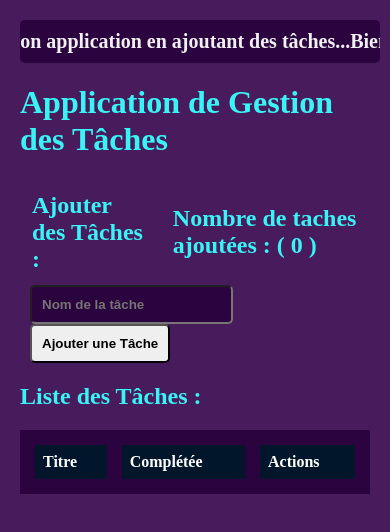
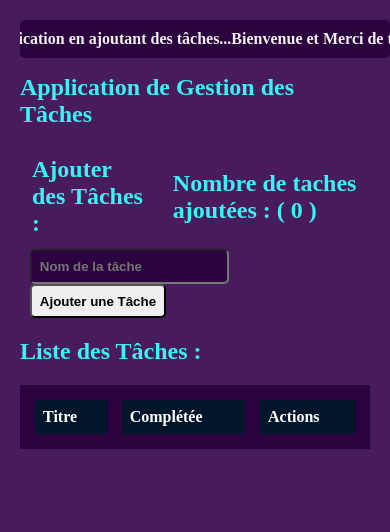
Before and after one commit to Mouhamed1003/systeme-de-gestion-de-taches, a React (Create React App) app: page / in a window 390 px wide. Shown: the top 532 px of the page. Built offline with nearby package versions, Linux system fonts and the light colour scheme.

Commit message:
Amélioration de la responsivité avec la fonction clamp()

```diff
--- a/package.json
+++ b/package.json
@@ -2,6 +2,7 @@
   "name": "appli-web-tasks-manager-by-hooks",
   "version": "0.1.0",
   "private": true,
+  "homepage": "https://Mouhamed1003.github.io/systeme-de-gestion-de-taches/",
   "dependencies": {
     "@testing-library/jest-dom": "^5.17.0",
     "@testing-library/react": "^13.4.0",
@@ -16,6 +17,8 @@
   "scripts": {
     "start": "react-scripts start",
     "build": "react-scripts build",
+    "predeploy": "npm run build",
+    "deploy": "gh-pages -d build",
     "test": "react-scripts test",
     "eject": "react-scripts eject"
   },
@@ -36,5 +39,8 @@
       "last 1 firefox version",
       "last 1 safari version"
     ]
+  },
+  "devDependencies": {
+    "gh-pages": "^6.1.1"
   }
 }
--- a/src/index.css
+++ b/src/index.css
@@ -1,32 +1,24 @@
-/* ---------------------------------------------*/
 body {
   margin: 0;
   padding: 20px;
   background-color: rgb(72, 27, 92);
   user-select: none;
   font-weight: bold;
-}
-
-code {
-  font-family: source-code-pro, Menlo, Monaco, Consolas, 'Courier New',
-    monospace;
+  font-size: clamp(1rem, 2.5vw, 2rem);
 }
 
 h1, h2 {
   color: #38f4f4;
+  font-size: clamp(1.5rem, 4vw, 3rem);
 }
 
-button {
+button, .input, .button {
   margin-left: 10px;
-}
-.input, .button {
-  margin-left: 10px;
-  padding: 10px;
+  padding: clamp(5px, 2vw, 15px);
   border-radius: 5px;
   font-weight: bold;
 }
 
-/* ---------------------------------------------*/
 table {
   width: 100%;
   border-collapse: collapse;
@@ -52,7 +44,7 @@ tr:nth-child(even) {
 tr:hover {
   background-color: #38f4f40e;
 }
-/* ---------------------------------------------*/
+
 .notification {
   padding: 10px;
   margin-bottom: 10px;
@@ -82,37 +74,33 @@ tr:hover {
 }
 
 .welcome-marquee {
-  font-size: 20px;
+  font-size: clamp(1rem, 3vw, 2rem);
   color: #f0f0f0;
   background-color: rgb(43, 3, 62);
   padding: 10px;
   border-radius: 5px;
-  padding-right: 0px;
 }
 
 .icons-size-edit {
-  font-size: 25px;
+  font-size: clamp(1rem, 2.5vw, 2rem);
   color: #3030f5;
   background-color: transparent;
   border-radius: 5px;
-
 }
 
-.icons-size-delet {
-  font-size: 25px;
+.icons-size-delete {
+  font-size: clamp(1rem, 2.5vw, 2rem);
   color: red;
   background-color: transparent;
   border-radius: 5px;
-
 }
 
-.Color-save {
+.color-save {
   background-color: rgb(88, 196, 88);
 }
 
-.Color-cancel {
+.color-cancel {
   background-color: rgb(183, 177, 177);
-
 }
 
 .input {
```
Also changed, not shown: 1 other file (tests, documents, lock files or other folders).
